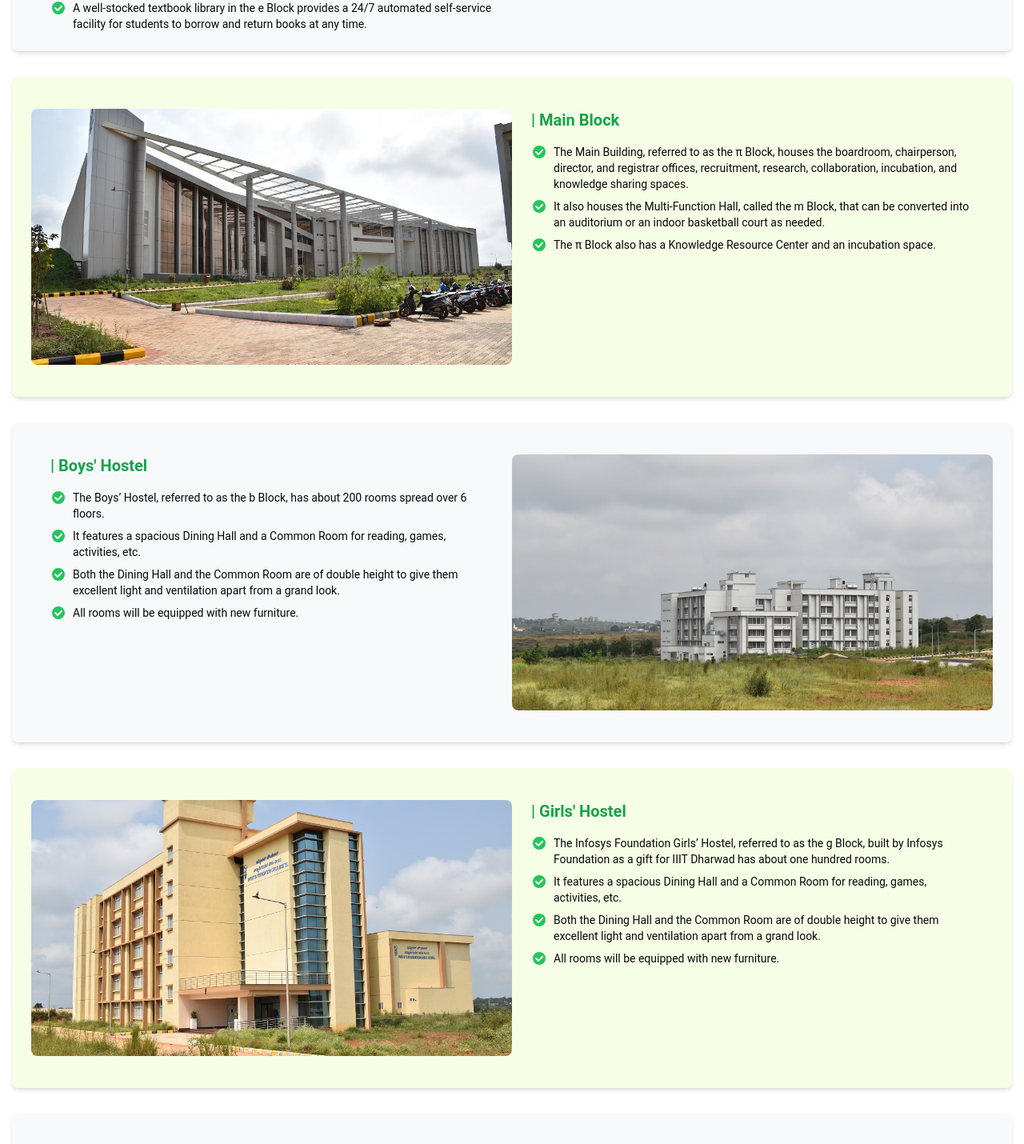
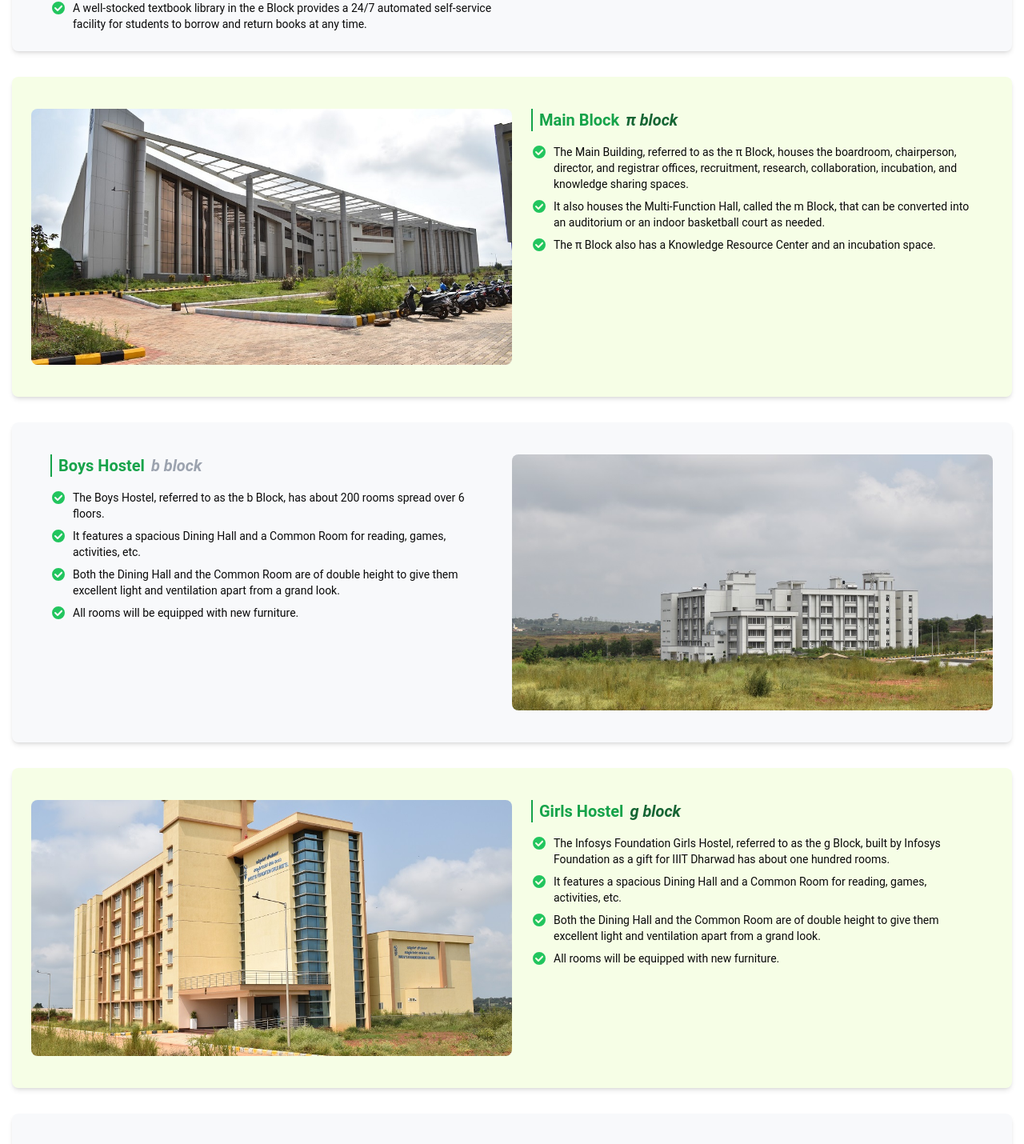
Before and after one commit to Velocity-IIITDWD/iiitdwd.ac.in, a Next.js app: page /facilities in a window 1280 px wide. Shown: the part 596-2026 px from the top of the page at 80% size. Built offline with nearby package versions, Linux system fonts and the light colour scheme.

Commit message:
Add block names

```diff
--- a/app/(campus)/facilities/page.tsx
+++ b/app/(campus)/facilities/page.tsx
@@ -17,6 +17,7 @@ const FacilitiesPage: React.FC = () => {
         {facilities.map((facility, index) => (
           <Card
             key={index}
+            blockName={facility.blockName}
             title={facility.title}
             items={facility.items}
             imageUrl={facility.imageUrl}
--- a/components/campus/facilities/Card.tsx
+++ b/components/campus/facilities/Card.tsx
@@ -4,12 +4,13 @@ import { StaticImageData } from 'next/image'; // Import StaticImageData
 
 interface CardProps {
   title: string;
+  blockName: string;
   items: string[];
   imageUrl: string | StaticImageData; // Use StaticImageData here
   isEven: boolean;
 }
 
-const Card: React.FC<CardProps> = ({ title, items, imageUrl, isEven }) => {
+const Card: React.FC<CardProps> = ({ title, blockName, items, imageUrl, isEven }) => {
   const cardColor = isEven
     ? 'bg-slate-200 bg-opacity-25'
     : 'bg-lime-200 bg-opacity-25';
@@ -47,7 +48,10 @@ const Card: React.FC<CardProps> = ({ title, items, imageUrl, isEven }) => {
           isEven ? 'lg:mt-4' : 'lg:mt-4'
         }`}
       >
-        <h2 className="text-xl font-semibold mb-4 text-green-600">| {title}</h2>
+        <h2 className="flex gap-2 text-xl font-semibold mb-4 text-green-600 border-l-2 pl-2 border-l-green-600">
+          {title}
+          <span className={`${isEven ? 'text-gray-400' : 'text-green-800'} italic`}>{blockName}</span>
+        </h2>
         <ul className="list-none space-y-2">
           {items.map((item, index) => (
             <li key={index} className="flex items-start text-sm">
--- a/data/campus/facilities.ts
+++ b/data/campus/facilities.ts
@@ -9,6 +9,7 @@ import healthblockImage from '@/assets/campus/healthblock.jpg';
 
 export interface Facility {
   title: string;
+  blockName: string;
   items: string[];
   imageUrl: string | StaticImageData; // Update the type here
 }
@@ -16,6 +17,7 @@ export interface Facility {
 export const facilities: Facility[] = [
   {
     title: 'Academic Block',
+    blockName: 'e block',
     items: [
       'The Academic Building, called the e Block, has eliminated departmental boundaries, where faculty, technical staff, and laboratories across departments are interspersed by design to naturally promote and nurture information exchange and collaboration.',
       'IIIT Dharwad has created a new modular space which can be easily converted to an 80-seater classroom (unlike the 60-seater) with multiple alternative seating arrangements, several different laboratory configurations, and other team spaces, thereby optimizing energy efficiency and ventilation.',
@@ -28,6 +30,7 @@ export const facilities: Facility[] = [
   },
   {
     title: 'Main Block',
+    blockName: 'π block',
     items: [
       'The Main Building, referred to as the π Block, houses the boardroom, chairperson, director, and registrar offices, recruitment, research, collaboration, incubation, and knowledge sharing spaces.',
       'It also houses the Multi-Function Hall, called the m Block, that can be converted into an auditorium or an indoor basketball court as needed.',
@@ -36,9 +39,10 @@ export const facilities: Facility[] = [
     imageUrl: piblockImage, // Use the imported image
   },
   {
-    title: "Boys' Hostel",
+    title: "Boys Hostel",
+    blockName: 'b block',
     items: [
-      'The Boys’ Hostel, referred to as the b Block, has about 200 rooms spread over 6 floors.',
+      'The Boys Hostel, referred to as the b Block, has about 200 rooms spread over 6 floors.',
       'It features a spacious Dining Hall and a Common Room for reading, games, activities, etc.',
       'Both the Dining Hall and the Common Room are of double height to give them excellent light and ventilation apart from a grand look.',
       'All rooms will be equipped with new furniture.',
@@ -46,9 +50,10 @@ export const facilities: Facility[] = [
     imageUrl: boyshostelImage, // Use the imported image
   },
   {
-    title: "Girls' Hostel",
+    title: "Girls Hostel",
+    blockName: 'g block',
     items: [
-      'The Infosys Foundation Girls’ Hostel, referred to as the g Block, built by Infosys Foundation as a gift for IIIT Dharwad has about one hundred rooms.',
+      'The Infosys Foundation Girls Hostel, referred to as the g Block, built by Infosys Foundation as a gift for IIIT Dharwad has about one hundred rooms.',
       'It features a spacious Dining Hall and a Common Room for reading, games, activities, etc.',
       'Both the Dining Hall and the Common Room are of double height to give them excellent light and ventilation apart from a grand look.',
       'All rooms will be equipped with new furniture.',
@@ -57,6 +62,7 @@ export const facilities: Facility[] = [
   },
   {
     title: 'Health and Fitness Block',
+    blockName: 'h block',
     items: [
       'The Health and Fitness Block, called the h Block, has spaces for a wellness center, pharmacy, gymnasium, yoga room, activity/club rooms, music room, canteen, e-Bank, salon, and a small shop for essential supplies.',
       'The h Block can be used for small gatherings, music, and digital screening.',
```
